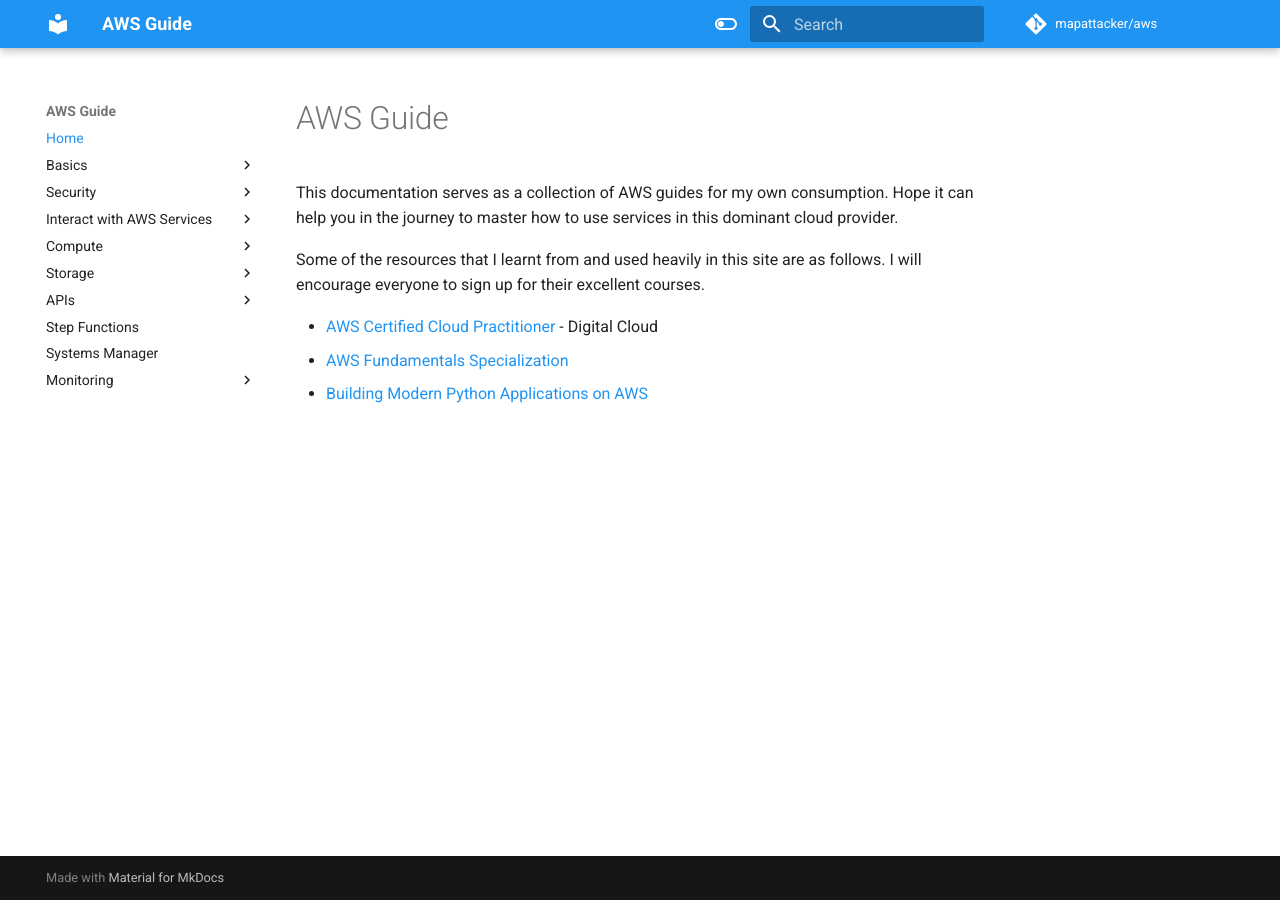
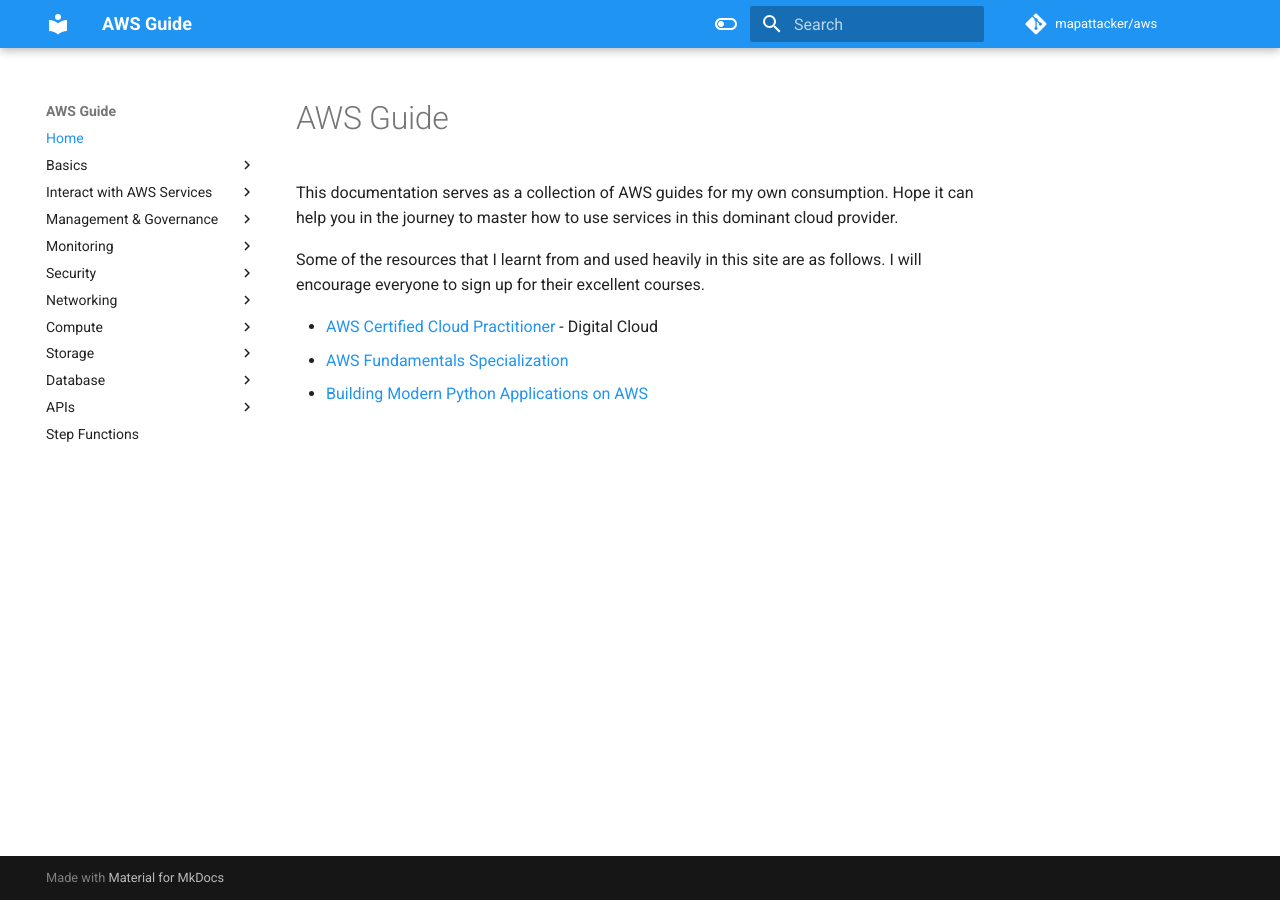
Before and after one commit to mapattacker/aws, an MkDocs documentation site: the page built from docs/index.md, in a window 1280 px wide. Built offline with MkDocs 1.6.1 and Material for MkDocs 9.7.7, drawn with Linux system fonts in a browser that asks for light colours; comment, search, counter and statistics services are not loaded; some of the changed lines change nothing that is shown.

Commit message:
Update mkdocs

```diff
--- a/mkdocs.yml
+++ b/mkdocs.yml
@@ -22,30 +22,48 @@
 nav:
   - Home: index.md
   - Basics:
-        Infrastructure: aws-infra.md
-        Models: models.md
-        Billing: billing.md
+      Infrastructure: aws-infra.md
+      Models: models.md
+      Billing: billing.md
+  - Interact with AWS Services:
+      AWS CLI: interact-cli.md
+      Boto3: interact-boto3.md
+      Cloud9: interact-cloud9.md
+      CloudFormation: interact-cloudformation.md
+  - Management & Governance:
+      Systems Manager: manage-systems-manager.md
+      Config: manage-config.md
+      Health: manage-health.md
+  - Monitoring:
+      CloudWatch: monitor-cloudwatch.md
+      CloudTrail: monitor-cloudtrail.md
+      X-Ray: monitor-xray.md
   - Security:
-      IAM: iam.md
-      VPC: vpc.md
-  - Interact with AWS Services:
-      AWS CLI: cli.md
-      Boto3: boto3.md
-      Cloud9: cloud9.md
+      IAM: security-iam.md
+      Secrets: security-secrets.md
+      Detect: security-detective.md
+  - Networking:
+      VPC: networking-vpc.md
+      IP: networking-ip.md
   - Compute:
       Intro: compute-intro.md
       EC2: compute-ec2.md
       Lambda: compute-lambda.md
       Containers: compute-containers.md
+      Elastic Load Balancer: compute-elb.md
+      Auto Scaling: compute-auto-scaling.md
   - Storage:
       Intro: storage-intro.md
       S3: storage-s3.md
+      EBS: storage-ebs.md
+  - Database:
+      Intro: db-intro.md
+      RDS: db-rds.md
+      DynamoDB: db-dynamodb.md
   - APIs:
       API Gateway: api-gateway.md
   - Step Functions: step-functions.md
-  - Systems Manager: systems-manager.md
-  - Monitoring:
-      Cloudwatch: cloudwatch.md
+
 
 repo_name: mapattacker/aws
 repo_url: https://github.com/mapattacker/aws
```
